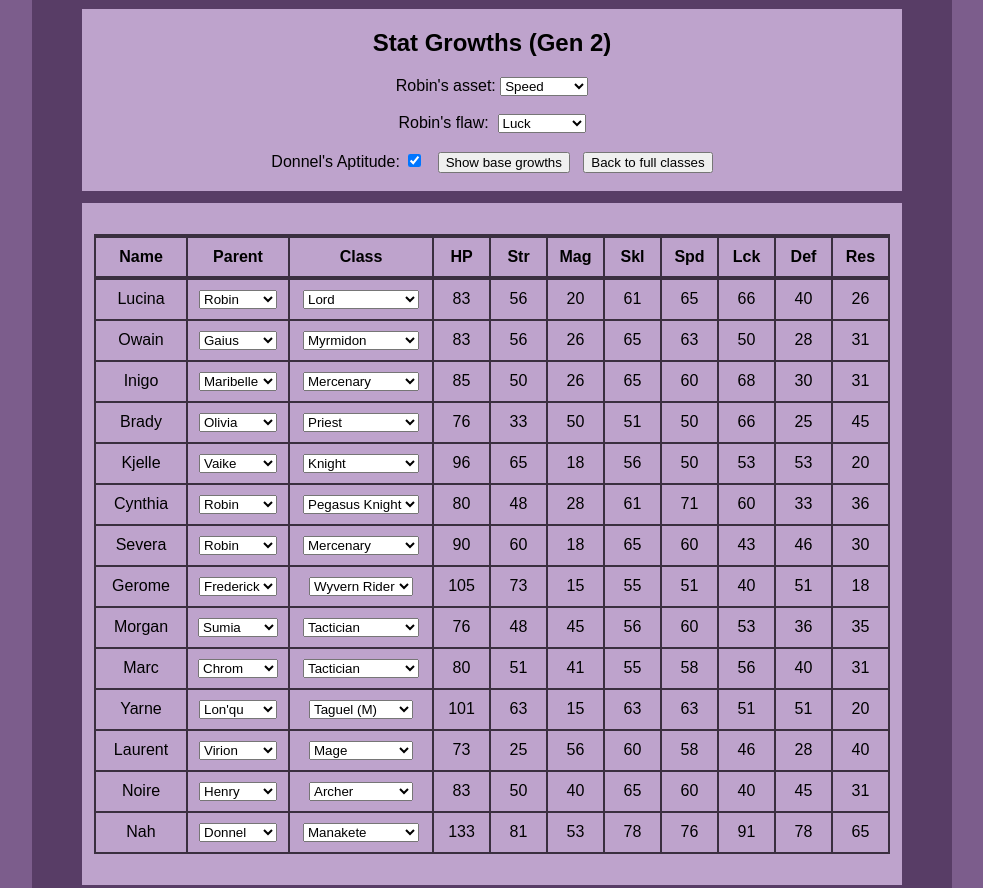
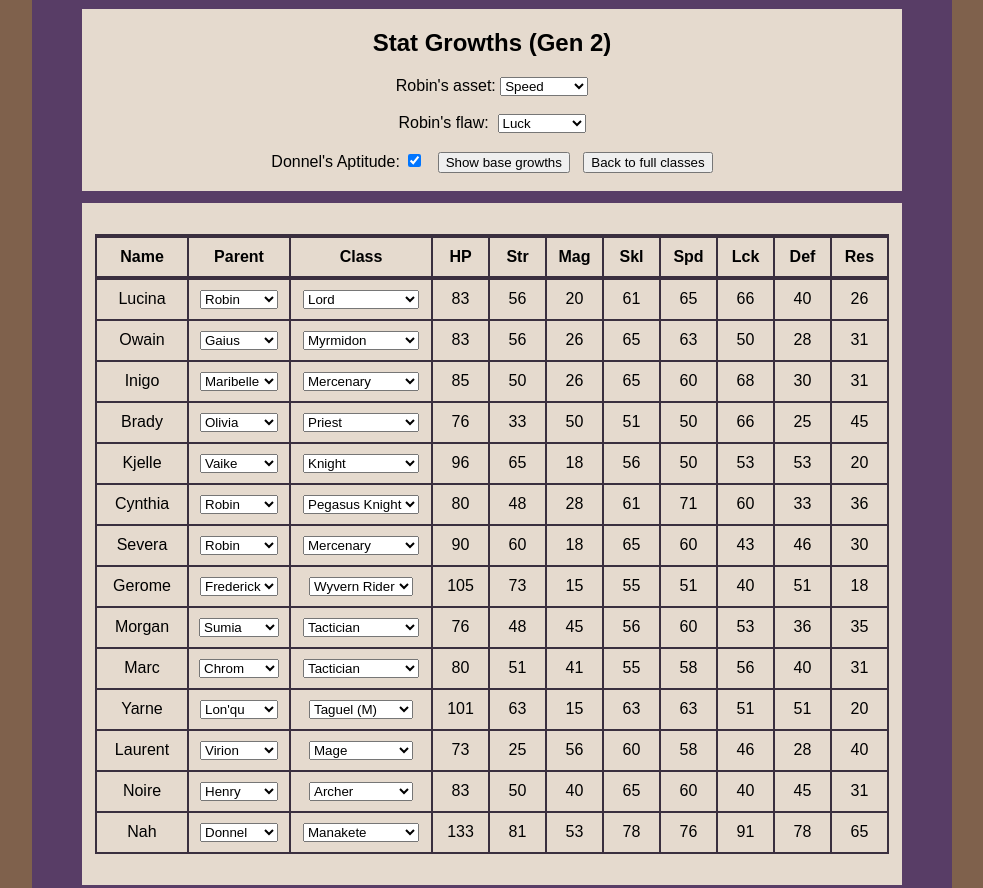
Before and after one commit to legicode/awakeningcalc, a plain HTML site: page index.html in a window 1280 px wide. Shown: the part 2057-2945 px from the top of the page, without its empty margins (148-1131 px from the left). Drawn offline with Linux system fonts and the light colour scheme.

Commit message:
Add files via upload

```diff
--- a/style.css
+++ b/style.css
@@ -1,12 +1,12 @@
 body{
 	font-family: sans-serif;
 	font-size: 16px;
-	background-color: #7C5D8C;
+	background-color: #7F614C; /*#7C5D8C*/
 	color: black;
 }
 table{
 	border-collapse: collapse;
-	background-color: #BEA3CC;
+	background-color: #E5DACE; /*#BEA3CC*/
 }
 td.intro{
 	text-align: left;
@@ -48,7 +48,7 @@ th.names{
 	width: 70px;
 }
 th.classes{
-	width: 122px;
+	width: 120px;
 }
 table#main{
 	margin-left: auto;
@@ -58,5 +58,4 @@ table#main{
 table.statstable{
 	margin-left: auto;
 	margin-right: auto;
-
 }
```
